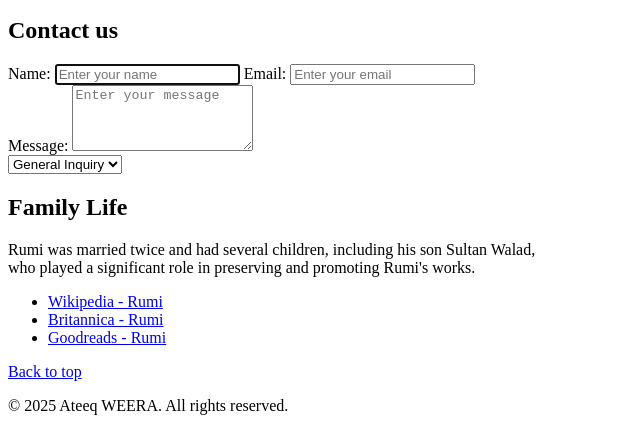
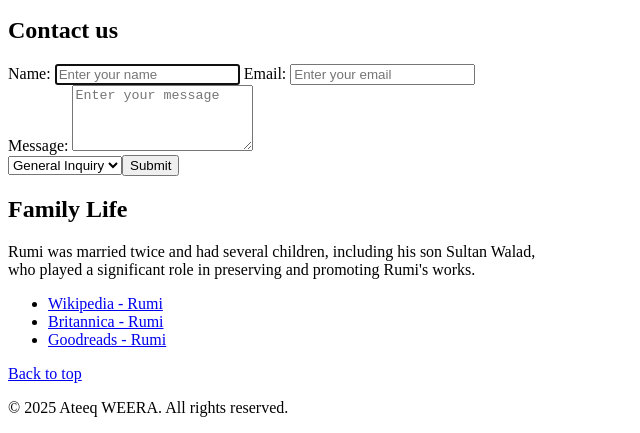
Before and after one commit to AteeqWeera/PROG1247, a plain HTML site: page index.html in a window 1280 px wide. Shown: the part 1067-1500 px from the top of the page, without its empty margins (0-640 px from the left). Drawn offline with Linux system fonts and the light colour scheme.

Commit message:
Submit input

```diff
--- a/index.html
+++ b/index.html
@@ -78,7 +78,7 @@
                 <textarea id="message" name="message" class="Message" rows="4" placeholder="Enter your message"></textarea>
 
                 <label for="topic" class="Form-Control"></label>
-                <div>
+                    <div>
                     <select id="Reason" name="Reason" class="Reason" required>
                     <option value="general" selected>General Inquiry</option>
                     <option value="feedback">Feedback</option>
@@ -86,9 +86,10 @@
                     <option value="comment">Comments</option>
 
                     <option value="support">Support</option>
-                </div>
+                    </div>
+                <input type="submit" Value="Submit">
 
-                </select>
+        </select>
 
         <section id="family-life">
             <h2>Family Life</h2>
```
